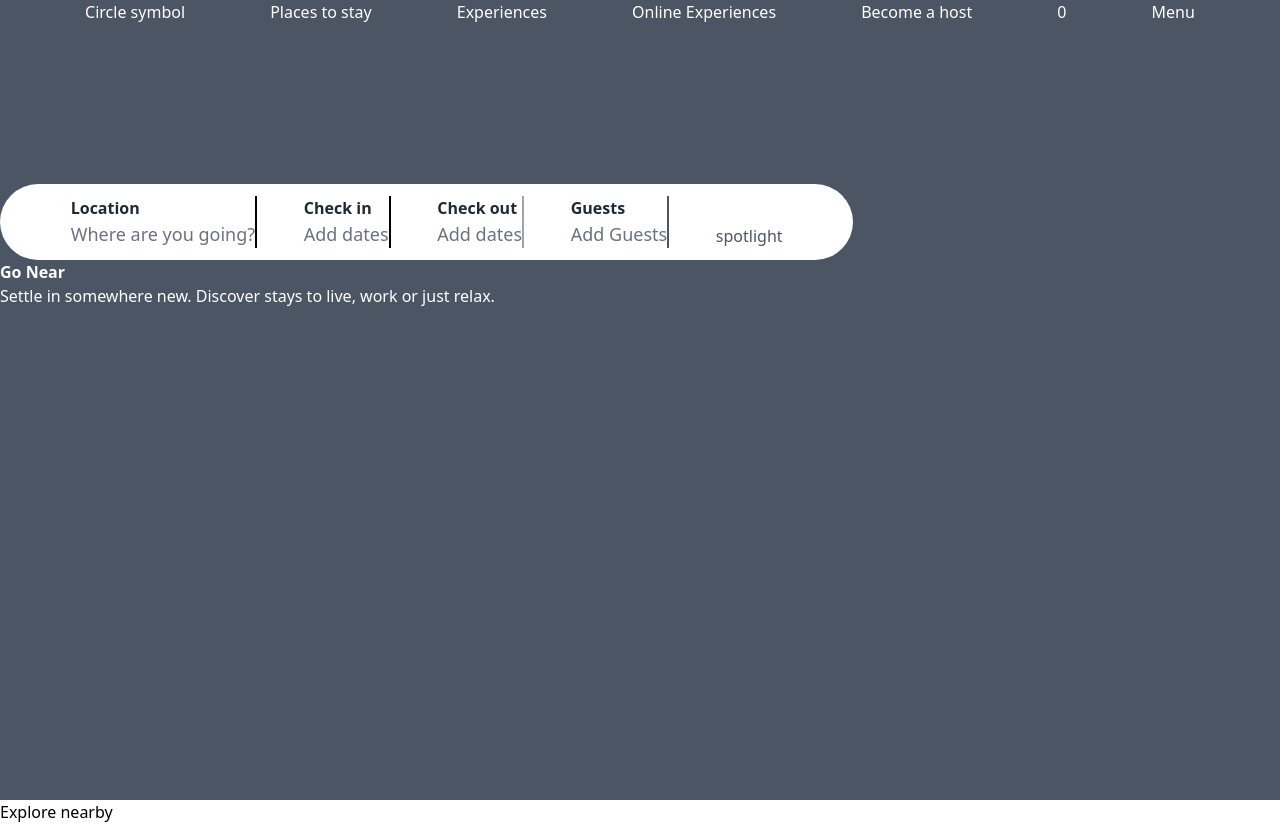
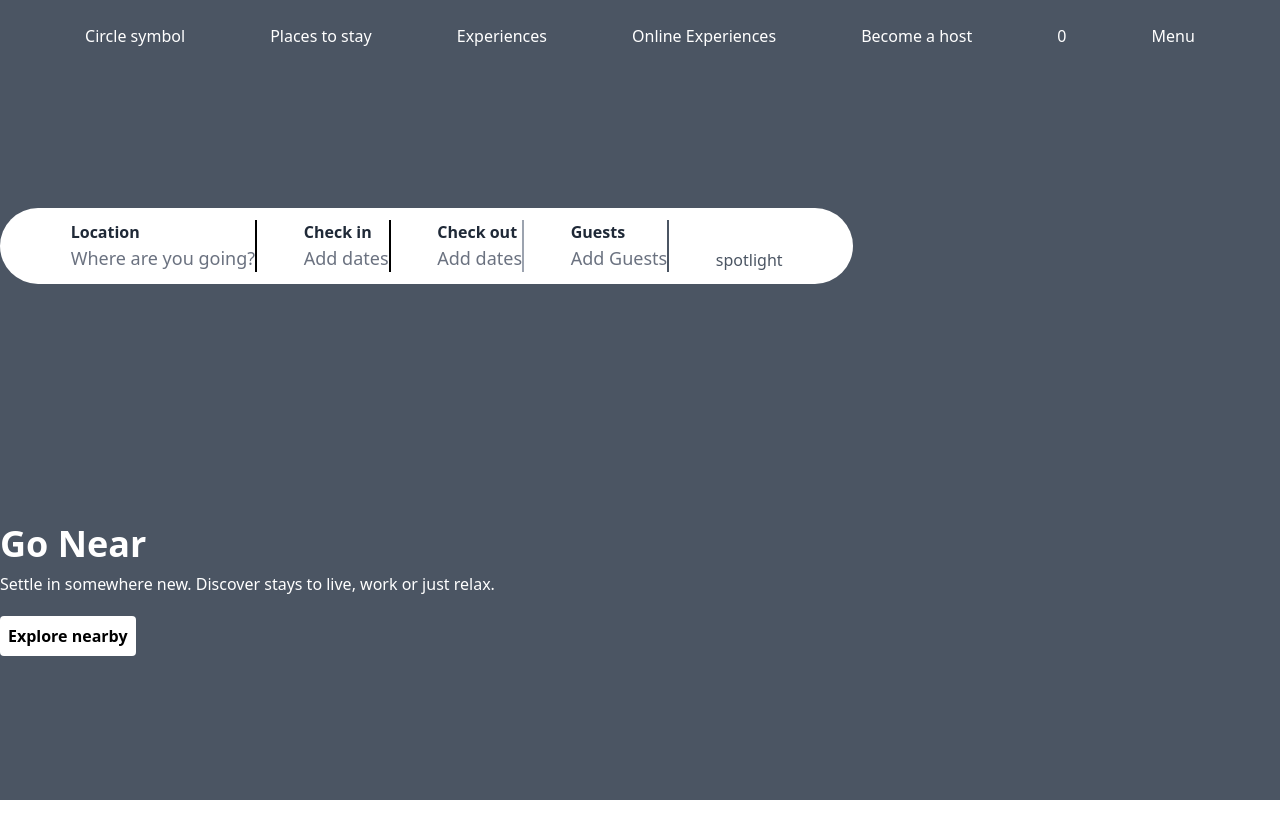
Before and after one commit to IamAudra/AirBnB, a plain HTML site: page index.html in a window 1280 px wide. After the commit the page ends 800 px from the top, so only its background shows below. Drawn offline with nearby package versions, Linux system fonts and the light colour scheme.

Commit message:
Edited third section of page

```diff
--- a/index.html
+++ b/index.html
@@ -7,7 +7,7 @@
     <title>Document</title>
 </head>
 <body>
-<div class="bg-gray-600 h-screen text-white">
+<div class="bg-gray-600  py-6 h-screen text-white">
     <div class="flex justify-end justify-evenly">
                <div class="order-first">Circle symbol</div>
                 <div>Places to stay</div>
@@ -35,13 +35,12 @@
         </div>
 
 
-    <div class="text-white">
-            <p class="font-extrabold">Go Near</p>
-            <p>Settle in somewhere new.
+    <div class="text-white mt-60">
+            <p class="font-bold text-4xl">Go Near</p>
+            <p class="mt-2 w-13 text-large">Settle in somewhere new.
             Discover stays to live, work or just relax.</p>
+            <button class="mt-5 p-2 rounded bg-white text-black font-bold">Explore nearby</button>
          </div>
-        </div class="bg-black flex items-end w-2/3  justify-evenly text-black border-full w-1/3 py-3 px-6">
-        <div>Explore nearby</div>
    </div>
 
 </div>
```
